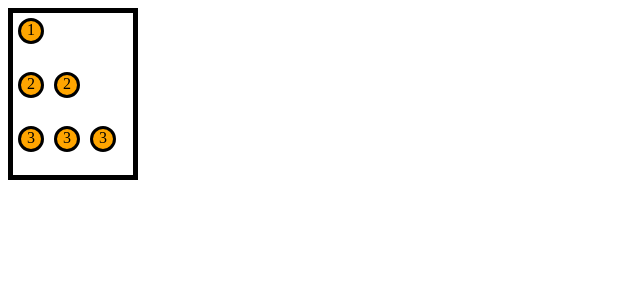
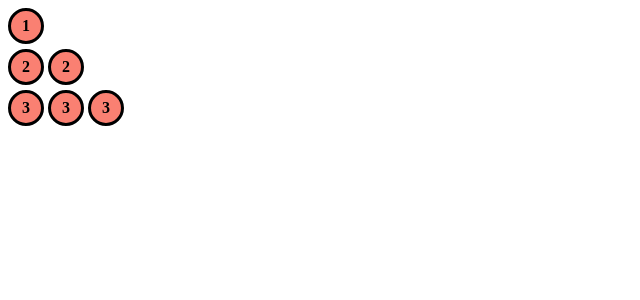
Before and after one commit to MID15/pw2021_203040126, a PHP site: page /latihan1c.php in a window 1280 px wide. Shown: the top 300 px of the page, without its empty margins (0-640 px from the left). Run offline with PHP 8.4, Linux system fonts and the light colour scheme.

Commit message:
latihan1c

```diff
--- a/praktikum/tugas1/latihan1c.php
+++ b/praktikum/tugas1/latihan1c.php
@@ -13,34 +13,26 @@
     <meta name="viewport" content="width=device-width, initial-scale=1.0">
     <title>Document</title>
     <style>
-        .container {
-            border: 5px solid black;
-            width: 120px;
-        }
-        .flex {
-            display: flex;
-        }
-        p {
+    .row {
+            background-color: salmon;
+            width: 30px;
+            height: 30px;
+            line-height: 30px;
+            margin-bottom: 5px;
             text-align: center;
-            width: 20px;
-            height: 20px;
-            background-color: orange;
             border: 3px solid black;
-            margin: 5px;
-            border-radius: 50%;
+            border-radius: 50px;
+            font-weight: bold;
+            display: inline-block;
         }
     </style>
 </head>
 <body>
-<div class="container">
-        <?php for ($i = 1; $i <= 3; $i++) : ?>
-            <div class="flex">
-            <?php for ($j = 1; $j <= $i; $j++) : ?>
-            <p><?= $i; ?></p>
-            <?php endfor; ?>
-            </div>
-            <br>
+    <?php for( $i = 1; $i <= 3; $i++ ) : ?>
+        <?php for( $j = 1; $j <= $i; $j++ ) : ?>
+            <div class="row"><?= $i ?></div>
         <?php endfor; ?>
-</div>
+        <br>
+    <?php endfor; ?>
 </body>
 </html>
```
